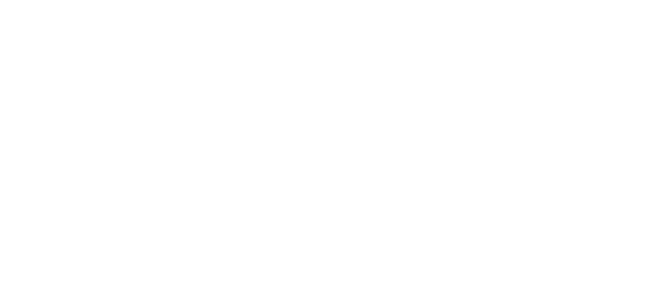
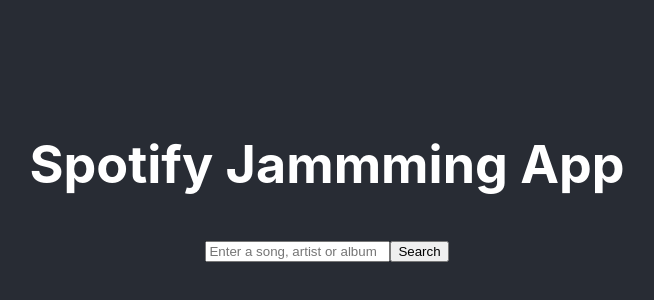
Before and after one commit to ProjectsWithZoe/jammming-app, a React (Create React App) app in the folder jammming/: page / in a window 1280 px wide. Shown: the part 220-520 px from the top of the page, without its empty margins (313-967 px from the left). Built offline with nearby package versions, Linux system fonts and the light colour scheme.

Commit message:
Search bar component created

```diff
--- a/jammming/src/App.js
+++ b/jammming/src/App.js
@@ -1,6 +1,17 @@
 import React, { useState } from "react";
+import logo from "./logo.svg";
 import "./App.css";
+import SearchBar from "/Users/gebruiker/jammming-app/jammming/src/components/SearchBar/searchBar.js";
 
-function App() {}
+function App() {
+  return (
+    <div className="App">
+      <header className="App-header">
+        <h1> Spotify Jammming App </h1>
+        <SearchBar />
+      </header>
+    </div>
+  );
+}
 
 export default App;
--- /dev/null
+++ b/jammming/src/components/SearchBar/searchBar.js
@@ -0,0 +1,27 @@
+import React, { useState } from "react";
+import "./searchBar.module.css";
+
+function SearchBar() {
+  const [term, setTerm] = useState("");
+
+  const handleTermChange = (e) => {
+    setTerm(e.target.value);
+  };
+  const search = () => {
+    console.log("Searching for", term);
+  };
+
+  return (
+    <div className="SearchBar">
+      <input
+        placeholder="Enter a song, artist or album"
+        onChange={handleTermChange}
+      />
+      <button className="SearchButton" onClick={search}>
+        Search
+      </button>
+    </div>
+  );
+}
+
+export default SearchBar;
```
Also changed, not shown: jammming/components/tracklist.module.css (deleted), jammming/src/components/Playlist/playlist.js (added), jammming/src/components/Playlist/playlist.module.css (added), jammming/src/components/SearchBar/searchBar.module.css (added), jammming/src/components/SearchResults/searchResults.js (added), jammming/src/components/SearchResults/searchResults.module.css (added), jammming/src/components/Track/track.js (added), jammming/src/components/Track/track.module.css (added), jammming/src/components/Tracklist/tracklist.js (added), jammming/src/components/Tracklist/tracklist.module.css (added).
